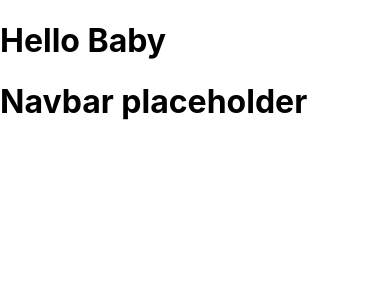
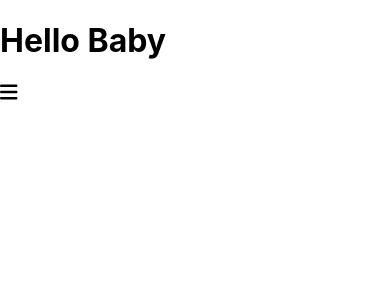
Before and after one commit to vinhvanvu/hangs-todo, a React (Create React App) app: page / in a window 390 px wide. Shown: the top 300 px of the page. Built offline with nearby package versions, Linux system fonts and the light colour scheme.

Commit message:
added hamburger component

```diff
--- /dev/null
+++ b/src/Components/Hamburger/Hamburger.css
@@ -0,0 +1,3 @@
+#Hamburger {
+    font-size: 20px;
+}
--- /dev/null
+++ b/src/Components/Hamburger/Hamburger.jsx
@@ -0,0 +1,7 @@
+import './Hamburger.css';
+import { FontAwesomeIcon } from '@fortawesome/react-fontawesome';
+import { faBars } from '@fortawesome/free-solid-svg-icons';
+
+export default function() {
+    return (<FontAwesomeIcon id='Hamburger' icon={faBars} />)
+}
--- a/src/Components/Navbar/Navbar.jsx
+++ b/src/Components/Navbar/Navbar.jsx
@@ -1,5 +1,8 @@
-import './Navbar.css'
+import './Navbar.css';
+import Hamburger from '../Hamburger/Hamburger.jsx';
 
 export default function Navbar() {
-    return (<h1>Navbar placeholder</h1>)
+    return (
+    <Hamburger />
+    )
 }
```
